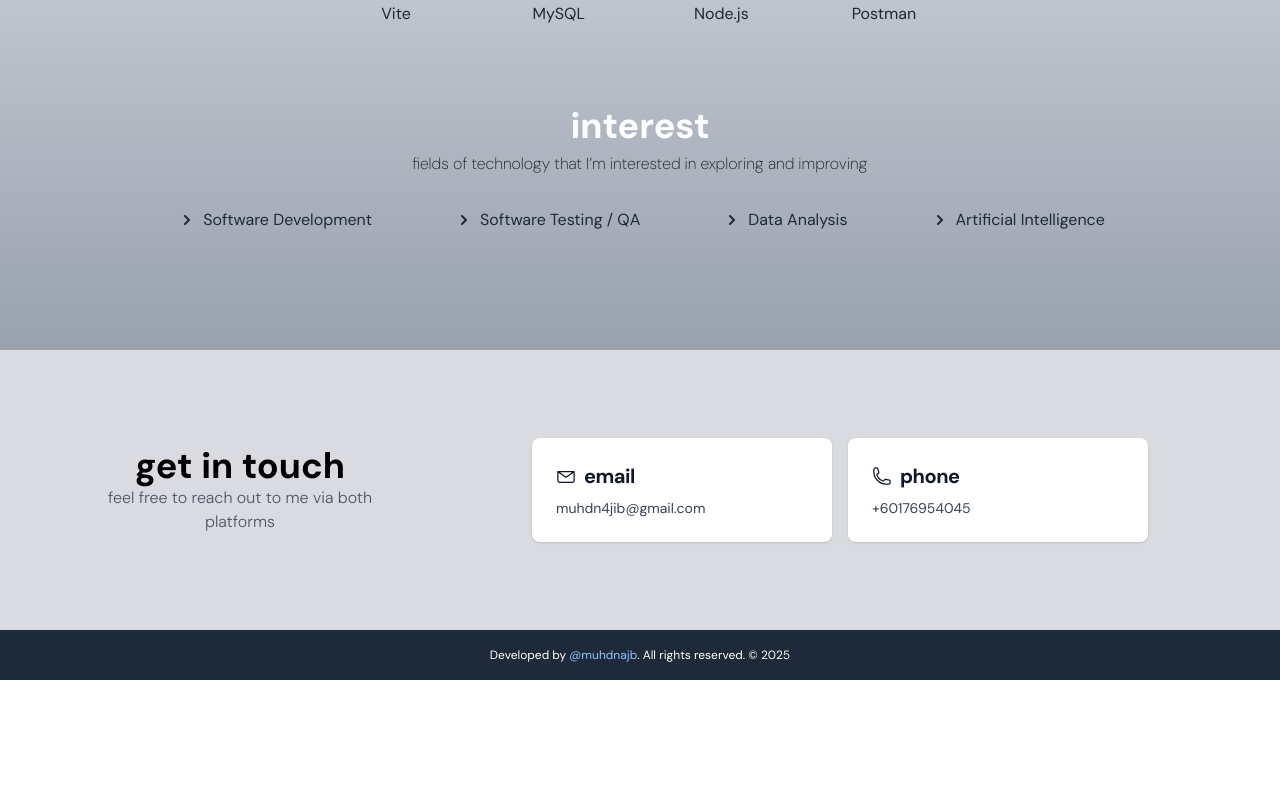
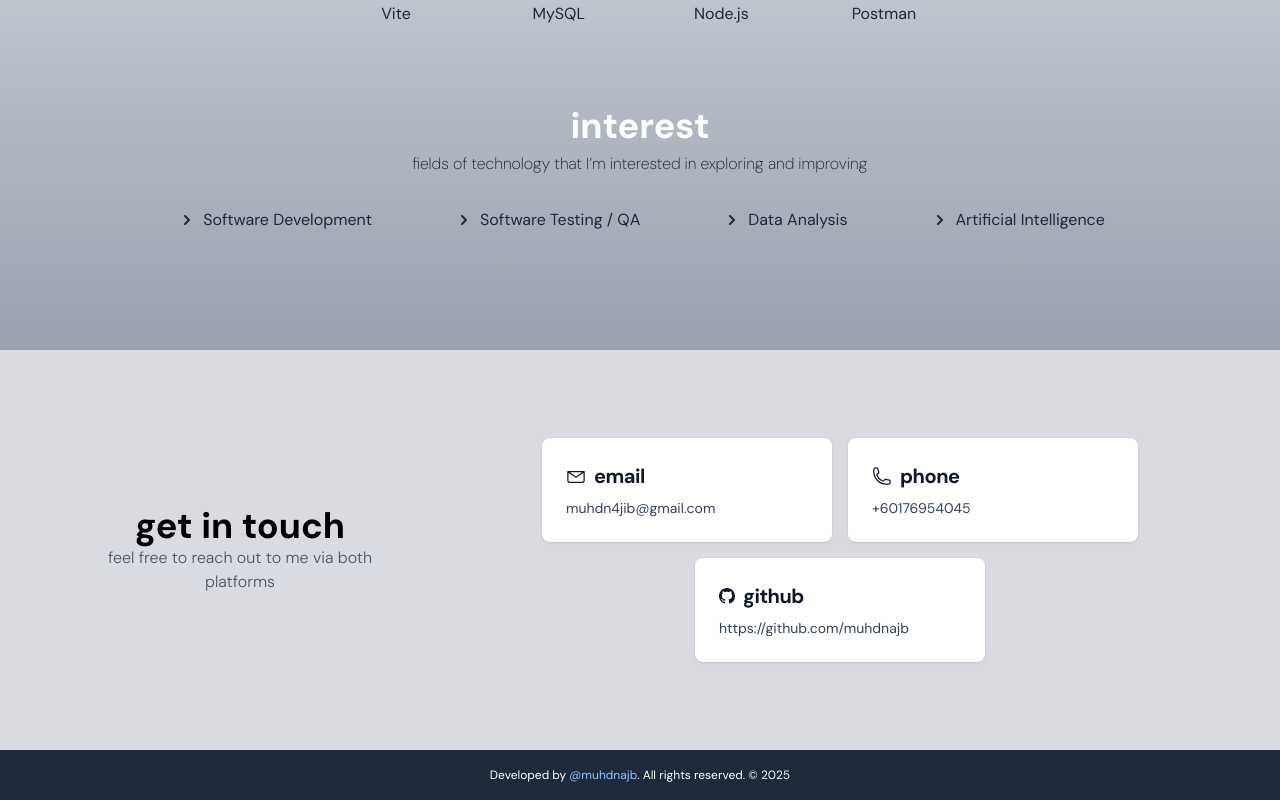
Before and after one commit to muhdnajb/portfolio, a Vue app: page / in a window 1280 px wide. Shown: the part 3846-4646 px from the top of the page. Before the commit the page ends 4526 px from the top, so only its background shows below. Built offline with nearby package versions, Linux system fonts and the light colour scheme; a web font is replaced by a local one.

Commit message:
Update Contact.vue
Add github and alter width card

```diff
--- a/src/views/Contact.vue
+++ b/src/views/Contact.vue
@@ -10,10 +10,10 @@
     label: "phone",
     value: "+60176954045",
   },
-  // {
-  //   label: "github",
-  //   value: "https://github.com/muhdnajb",
-  // },
+  {
+    label: "github",
+    value: "https://github.com/muhdnajb",
+  },
 ];
 </script>
 <template>
@@ -33,7 +33,7 @@
             <div
               v-for="(item, idx) in cardList"
               :key="idx"
-              class="block min-w-[300px] max-w-sm p-6 bg-white rounded-lg shadow-sm hover:bg-gray-100 dark:bg-gray-200 dark:hover:bg-gray-300 transition duration-800"
+              class="block min-w-[290px] max-w-sm p-6 bg-white rounded-lg shadow-sm hover:bg-gray-100 dark:bg-gray-200 dark:hover:bg-gray-300 transition duration-800"
             >
               <h5
                 class="mb-2 text-xl font-bold tracking-tight text-gray-900 dark:text-gray-900/80 flex items-center gap-2"
@@ -70,23 +70,20 @@
                     />
                   </svg>
                 </span>
-                <!-- <span v-else-if="item.label === 'github'">
+                <span v-else-if="item.label === 'github'">
                   <svg
-                    class="w-6 h-6 text-gray-800 dark:text-white"
-                    aria-hidden="true"
                     xmlns="http://www.w3.org/2000/svg"
-                    width="24"
-                    height="24"
+                    width="16"
+                    height="16"
                     fill="currentColor"
-                    viewBox="0 0 24 24"
+                    class="bi bi-github"
+                    viewBox="0 0 16 16"
                   >
                     <path
-                      fill-rule="evenodd"
-                      d="M12.006 2a9.847 9.847 0 0 0-6.484 2.44 10.32 10.32 0 0 0-3.393 6.17 10.48 10.48 0 0 0 1.317 6.955 10.045 10.045 0 0 0 5.4 4.418c.504.095.683-.223.683-.494 0-.245-.01-1.052-.014-1.908-2.78.62-3.366-1.21-3.366-1.21a2.711 2.711 0 0 0-1.11-1.5c-.907-.637.07-.621.07-.621.317.044.62.163.885.346.266.183.487.426.647.71.135.253.318.476.538.655a2.079 2.079 0 0 0 2.37.196c.045-.52.27-1.006.635-1.37-2.219-.259-4.554-1.138-4.554-5.07a4.022 4.022 0 0 1 1.031-2.75 3.77 3.77 0 0 1 .096-2.713s.839-.275 2.749 1.05a9.26 9.26 0 0 1 5.004 0c1.906-1.325 2.74-1.05 2.74-1.05.37.858.406 1.828.101 2.713a4.017 4.017 0 0 1 1.029 2.75c0 3.939-2.339 4.805-4.564 5.058a2.471 2.471 0 0 1 .679 1.897c0 1.372-.012 2.477-.012 2.814 0 .272.18.592.687.492a10.05 10.05 0 0 0 5.388-4.421 10.473 10.473 0 0 0 1.313-6.948 10.32 10.32 0 0 0-3.39-6.165A9.847 9.847 0 0 0 12.007 2Z"
-                      clip-rule="evenodd"
+                      d="M8 0C3.58 0 0 3.58 0 8c0 3.54 2.29 6.53 5.47 7.59.4.07.55-.17.55-.38 0-.19-.01-.82-.01-1.49-2.01.37-2.53-.49-2.69-.94-.09-.23-.48-.94-.82-1.13-.28-.15-.68-.52-.01-.53.63-.01 1.08.58 1.23.82.72 1.21 1.87.87 2.33.66.07-.52.28-.87.51-1.07-1.78-.2-3.64-.89-3.64-3.95 0-.87.31-1.59.82-2.15-.08-.2-.36-1.02.08-2.12 0 0 .67-.21 2.2.82.64-.18 1.32-.27 2-.27s1.36.09 2 .27c1.53-1.04 2.2-.82 2.2-.82.44 1.1.16 1.92.08 2.12.51.56.82 1.27.82 2.15 0 3.07-1.87 3.75-3.65 3.95.29.25.54.73.54 1.48 0 1.07-.01 1.93-.01 2.2 0 .21.15.46.55.38A8.01 8.01 0 0 0 16 8c0-4.42-3.58-8-8-8"
                     />
                   </svg>
-                </span> -->
+                </span>
                 {{ item.label }}
               </h5>
               <p class="font-normal text-sm text-gray-700 dark:text-gray-800">
```
